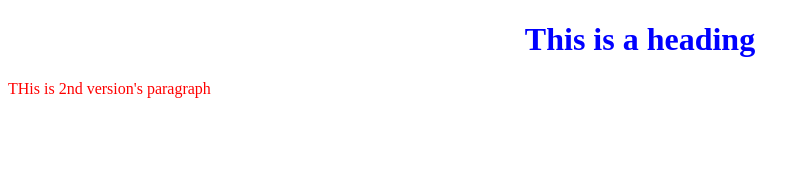
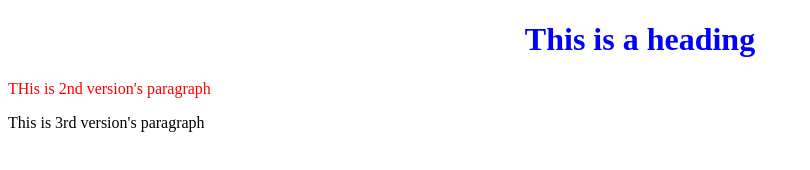
Before and after one commit to Samip1999/Test, a plain HTML site: page index.html in a window 1280 px wide. Shown: the whole page, without its empty margins (0-810 px from the left). Drawn offline with Linux system fonts and the light colour scheme.

Commit message:
version3.0

```diff
--- a/index.html
+++ b/index.html
@@ -9,5 +9,6 @@
 
     <h1 style="color:blue;text-align:center;">This is a heading</h1>
     <p style="color: red;">THis is 2nd version's paragraph</p>
+    <p style="color: black;">This is 3rd version's paragraph</p>
 </body>
 </html>
```
